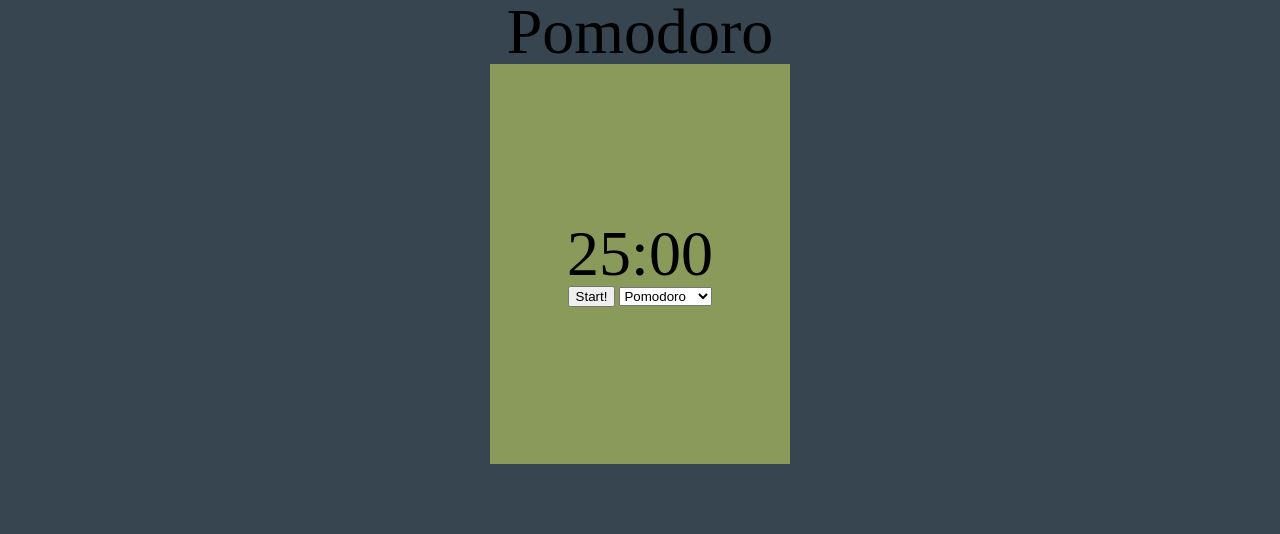
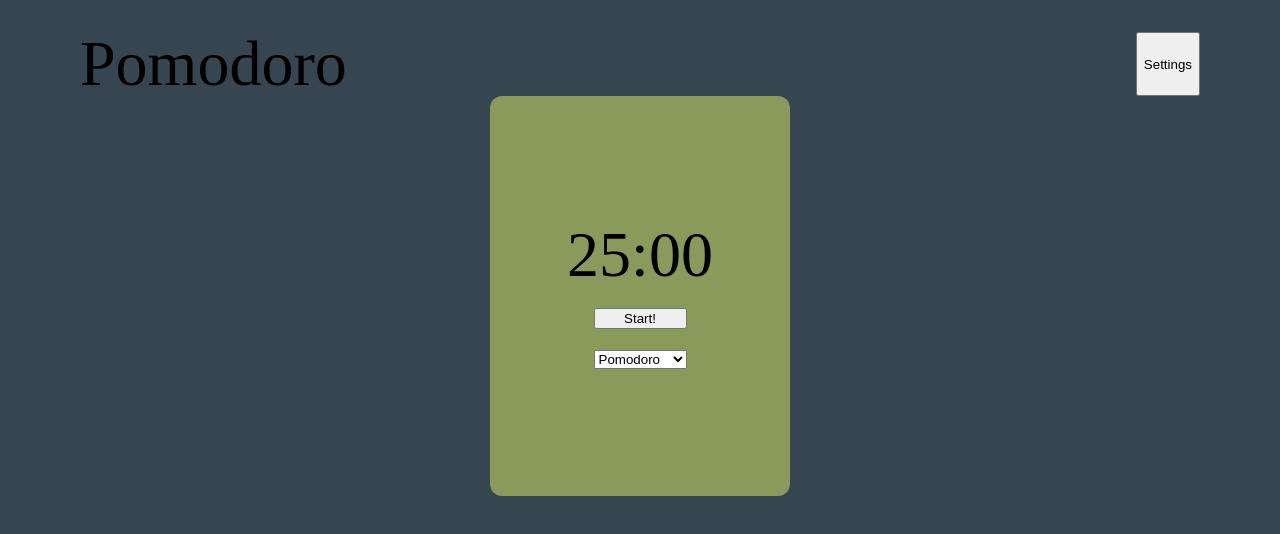
Before and after one commit to slivermarkr/pom, a website: page index.html in a window 1280 px wide. Drawn offline with Linux system fonts and the light colour scheme.

Commit message:
TODO: Form for settings

```diff
--- a/index.html
+++ b/index.html
@@ -7,7 +7,12 @@
 		<link rel="stylesheet" href="style.css"></link>
 	</head>
 	<body>
-		<h1>Pomodoro</h1>
+		<main>
+
+		<div class="headerContainer">
+			<h1>Pomodoro</h1>
+			<button>Settings</button>
+		</div>
 		<div class="container">
 		<div class="timeContainer">
 		25:00
@@ -21,6 +26,7 @@
 		</select>
 		</div>
 		</div>
+		</main>
 		<script src="./src/main.js">
 		</script>
 	</body>
--- a/style.css
+++ b/style.css
@@ -1,22 +1,40 @@
 body{
 	background-color:#36454F ;
+	margin: 0 auto
 }
 
 .container{
+	margin: 0 auto;
 	background-color:#8A9A5B ;
 	width: 300px;
 	height: 400px;
+	border-radius: 12px
 }
 
-body,
 .container{
 	display:flex;
 	justify-content: center;
 	align-items: center;
 	flex-direction: column;
-	align-text: text
+	align-text: text;
+	gap: 1.3rem;
 }
 
+main {
+	padding:2rem 5rem;
+}
+.headerContainer{
+	display: flex;
+	justify-content: space-between;
+		;
+}
 h1, .timeContainer {
 	font-size: 4rem;
 }
+
+
+.btnGroup{
+	display: flex;
+	flex-direction: column;
+	gap: 1.3rem
+}
```
